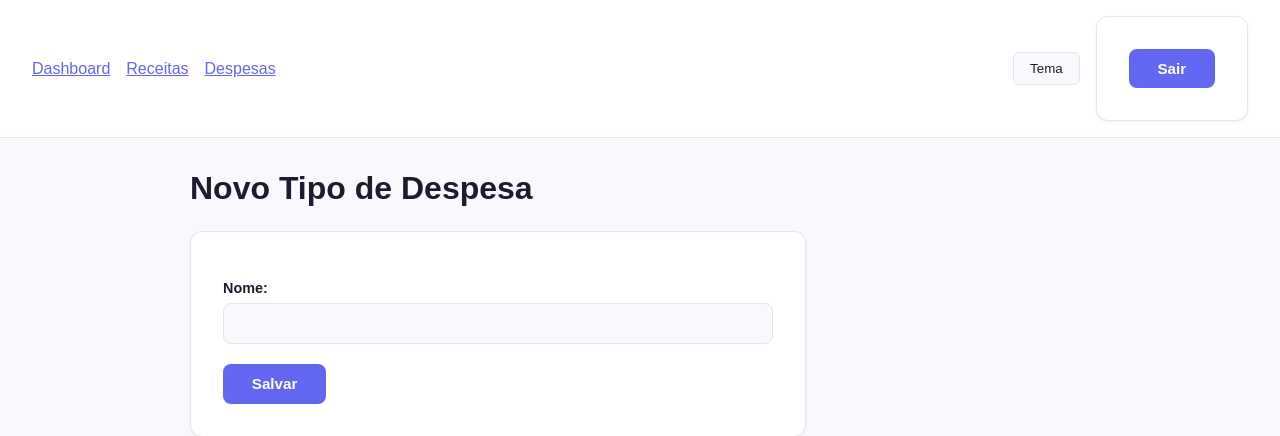
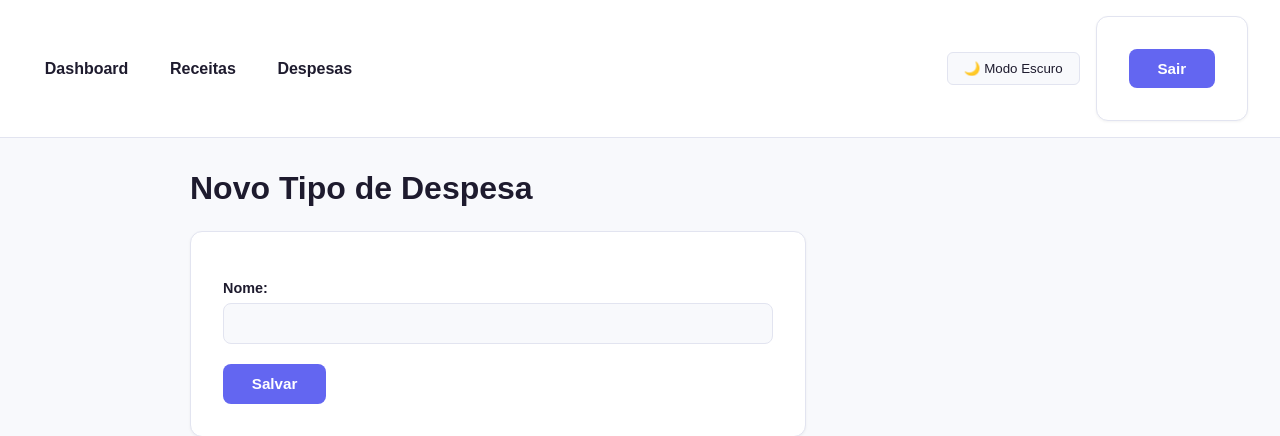
Before and after one commit to ReneBerredo/Controle-Financeiro, a Django app: page /financas/tipos-despesa/nova/ in a window 1280 px wide. Shown: the top 436 px of the page. Run offline with Django 5.2, Linux system fonts and the light colour scheme; the visitor is signed in with stand-in values (Sample User, id 1).

Commit message:
Melhorando o header com indicador de pagina ativa e botao do tema dinamico

```diff
--- a/static/css/style.css
+++ b/static/css/style.css
@@ -38,10 +38,18 @@ nav {
     border-bottom: 1px solid var(--cor-borda);
 }
 
-vav a {
+nav a {
     color: var(--cor-texto);
     text-decoration: none;
     font-weight: bold;
+    padding: 0.4rem 0.8rem;
+    border-radius: 6px;
+    transition: background-color 0.2s;
+}
+
+nav a.nav-ativo {
+    background-color: var(--cor-primaria);
+    color: white !important;
 }
 
 nav a:hover {
--- a/templates/base.html
+++ b/templates/base.html
@@ -10,10 +10,10 @@
 </head>
 <body>
     <nav>
-        <a href="{% url 'dashboard' %}">Dashboard</a>
-        <a href="{% url 'lista_receitas' %}">Receitas</a>
-        <a href="{% url 'lista_despesas' %}">Despesas</a>
-        <button id="botao-tema" type="button">Tema</button>
+    <a href="{% url 'dashboard' %}" class="{% if request.resolver_match.url_name == 'dashboard' %}nav-ativo{% endif %}">Dashboard</a>
+    <a href="{% url 'lista_receitas' %}" class="{% if request.resolver_match.url_name == 'lista_receitas' %}nav-ativo{% endif %}">Receitas</a>
+    <a href="{% url 'lista_despesas' %}" class="{% if request.resolver_match.url_name == 'lista_despesas' %}nav-ativo{% endif %}">Despesas</a>
+    <button id="botao-tema" type="button">🌙 Modo Escuro</button>
     <form method="post" action="{% url 'logout' %}" style="display: inline;">
         {% csrf_token %}
         <button type="submit">Sair</button>
@@ -29,18 +29,28 @@
         const botaoTema = document.getElementById('botao-tema');
         const htmlElemento = document.documentElement;
 
-    const TemaSalvo = localStorage.getItem('tema');
-    if (TemaSalvo) {
-        htmlElemento.setAttribute('data-tema', TemaSalvo);
+        function atualizarTextoBotao(tema) {
+            if (tema === 'escuro') {
+            botaoTema.textContent = '☀️ Modo Claro';
+            } else {
+            botaoTema.textContent = '🌙 Modo Escuro';
             }
+        }
+
+        const temaSalvo = localStorage.getItem('tema');
+        if (temaSalvo) {
+        htmlElemento.setAttribute('data-tema', temaSalvo);
+        }
+        atualizarTextoBotao(htmlElemento.getAttribute('data-tema'));
 
         botaoTema.addEventListener('click', function () {
             const temaAtual = htmlElemento.getAttribute('data-tema');
-        const novoTema = temaAtual ==='escuro' ? 'claro' : 'escuro';
+            const novoTema = temaAtual === 'escuro' ? 'claro' : 'escuro';
 
             htmlElemento.setAttribute('data-tema', novoTema);
             localStorage.setItem('tema', novoTema);
-    })
+            atualizarTextoBotao(novoTema);
+        });
     </script>
 </body>
 </html>
```
Lines whose indentation alone changed are shown as unchanged.
